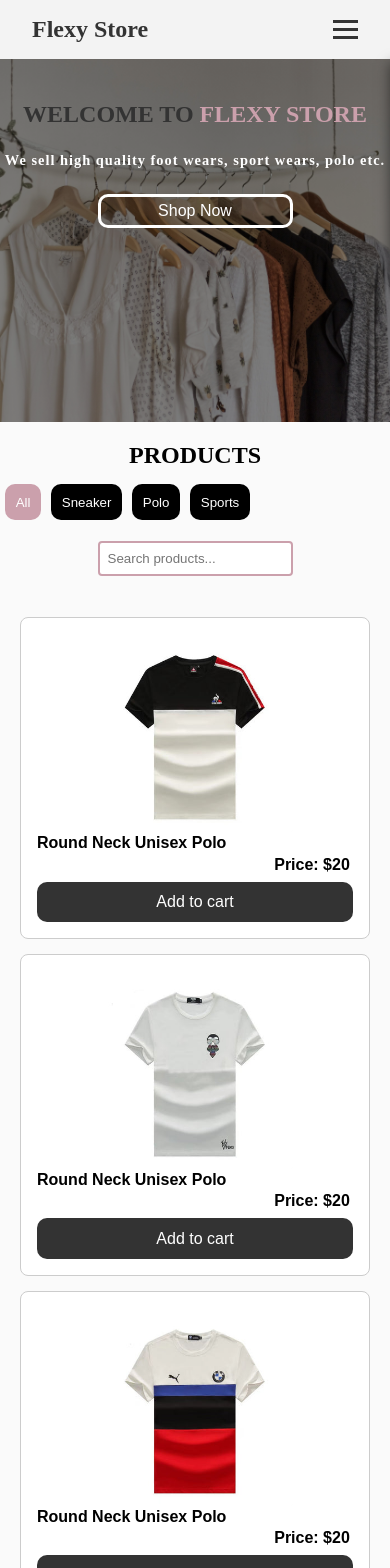
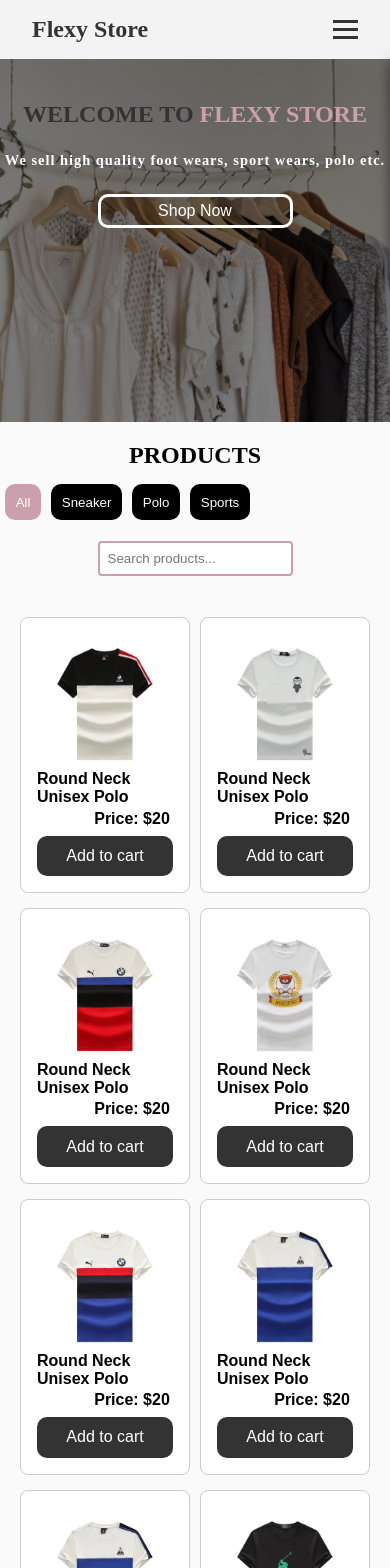
Before and after one commit to chimex53/flexy-store, a React (Vite) app: page / in a window 390 px wide. Shown: the top 1568 px of the page. Built offline with nearby package versions, Linux system fonts and the light colour scheme.

Commit message:
added mobile navigation bar

```diff
--- a/src/Components/data/Data.module.css
+++ b/src/Components/data/Data.module.css
@@ -6,7 +6,7 @@
 
   .container {
     display: grid;
-    grid-template-columns: repeat(auto-fit, minmax(200px, 4fr));
+    grid-template-columns: repeat(auto-fit, minmax(200px, 1fr));
     justify-content: center;
     gap: 10px;
     padding: 20px;
@@ -203,6 +203,9 @@ h3{
 
 
   @media(max-width:400px){
+    .container{
+      grid-template-columns: repeat(2, 1fr);
+    }
     .productBtn{
       width: 100%;
       padding: 0.7em;
```
